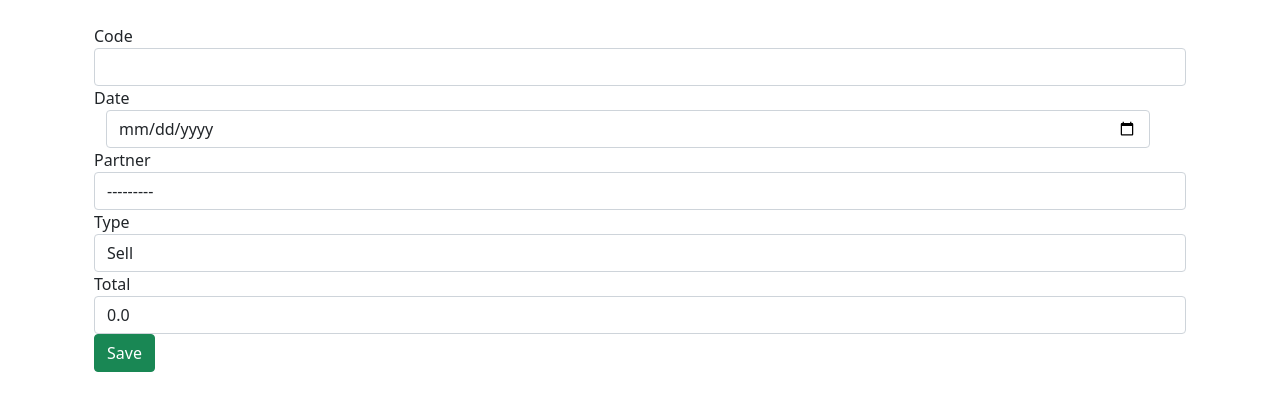
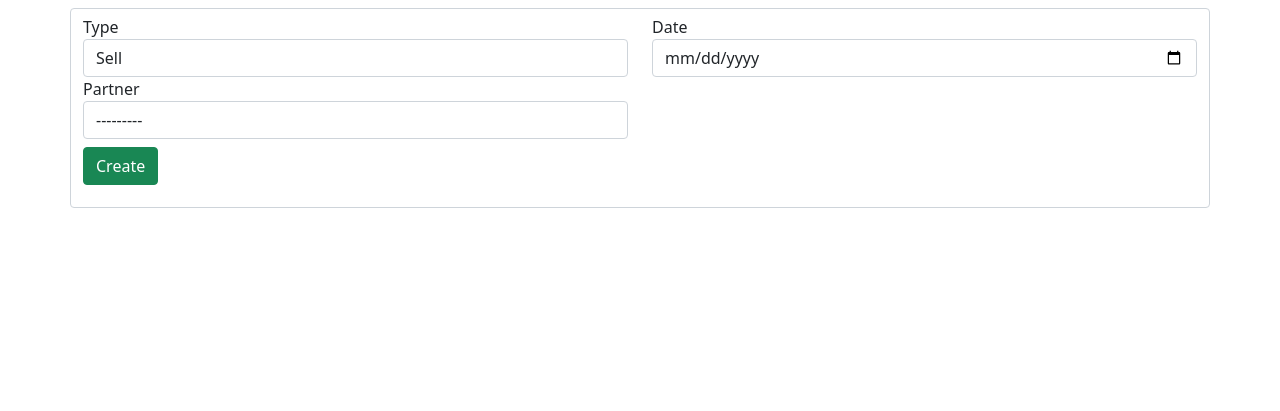
Before and after one commit to flohh-py/django-tutorial, a Django app: page /invoice/create/ in a window 1280 px wide. Shown: the part 56-467 px from the top of the page. Run offline with Django 4.2, Linux system fonts and the light colour scheme; tables that the repository leaves empty hold one stand-in row (values such as "Sample post"); some libraries are stand-ins or nearby versions.

Commit message:
working on invoice

```diff
--- a/mysite/invoice/forms.py
+++ b/mysite/invoice/forms.py
@@ -8,18 +8,14 @@ class InvoiceForm(forms.ModelForm):
     class Meta:
         model = Invoice
         fields = [
-                'code',
                 'date',
                 'partner',
                 'type',
-                'total',
                 ]
         widgets = {
-                'code': forms.TextInput(attrs={'class': 'form-control'}),
                 'date': forms.DateInput(attrs={'class': 'form-control container col', 'type': 'date'}),
                 'partner': forms.Select(attrs={'class': 'form-control'}),
                 'type': forms.Select(attrs={'class': 'form-control'}),
-                'total': forms.TextInput(attrs={'class': 'form-control'}),
                 }
 
 
--- a/mysite/invoice/models.py
+++ b/mysite/invoice/models.py
@@ -24,6 +24,9 @@ class Invoice(models.Model):
     def __str__(self):
         return self.code
 
+    # def save(self, force_insert=False, force_update=False, using=None, update_fields=None):
+    #     return super().save(force_insert, force_update, using, update_fields)
+
     class Meta:
         ordering = ['code']
 
--- a/mysite/invoice/templates/invoice/create.html
+++ b/mysite/invoice/templates/invoice/create.html
@@ -3,24 +3,28 @@
 {% block content %}
 <script src="{% static 'js/invoice.js' %}" type="text/javascript"></script>
 <link href="{% static 'css/invoice.css' %}" rel="stylesheet"/>
-<br>
-<div class="container mx-auto mt-6">
+<div class="container form-control mx-auto mt-2">
   <form method="post">{% csrf_token %}
-    <div class="container mx-auto">
-    {{ form.code.label }}
-    {{ form.code }}
-    {{ form.date.label }}
-    <div class="container row">
-    {{ form.date }}
+    <div class="row">
+      <div class="col">
+        {{ form.type.label }}
+        {{ form.type }}
+      </div>
+      <div class="col">
+        {{ form.date.label }}
+        {{ form.date }}
+      </div>
     </div>
-    {{ form.partner.label }}
-    {{ form.partner }}
-    {{ form.type.label }}
-    {{ form.type }}
-    {{ form.total.label }}
-    {{ form.total }}
-    <button type="submit" class="btn btn-success">
-      Save
+    <div class="row">
+      <div class="col">
+        {{ form.partner.label }}
+        {{ form.partner }}
+      </div>
+      <div class="col">
+      </div>
+    </div>
+    <button type="submit" class="btn btn-success mt-2">
+      Create
     </button>
   </form>
 </div>
--- a/mysite/invoice/templates/invoice/detail.html
+++ b/mysite/invoice/templates/invoice/detail.html
@@ -3,7 +3,6 @@
 {% block content %}
 <script src="{% static 'js/invoice.js' %}" type="text/javascript"></script>
 <link href="{% static 'css/invoice.css' %}" rel="stylesheet"/>
-<br>
 <div class="container form-control mx-auto mt-2">
   <h3>Invoice {{ invoice.code }}</h3>
   <div class='row'>
--- a/mysite/invoice/views.py
+++ b/mysite/invoice/views.py
@@ -33,27 +33,6 @@ class InvoiceCreate(CreateView):
     template_name = 'invoice/create.html'
     success_url = reverse_lazy('invoice:list')
 
-    def get_context_data(self, **kwargs):
-        context = super(InvoiceCreate, self).get_context_data(**kwargs)
-
-        if self.request.POST:
-            context['lines'] = InvoiceLineIF(self.request.POST)
-
-        else:
-            context['lines'] = InvoiceLineIF()
-
-        return context
-
-    def form_valid(self, form):
-        context = self.get_context_data()
-        lines = context['lines']
-        if lines.is_valid():
-            self.object = form.save()
-            lines.instance = self.object
-            lines.save()
-
-        return super(InvoiceCreate, self).form_valid(form)
-
 
 class InvoiceLineAdd(CreateView):
     model = InvoiceLine
```
